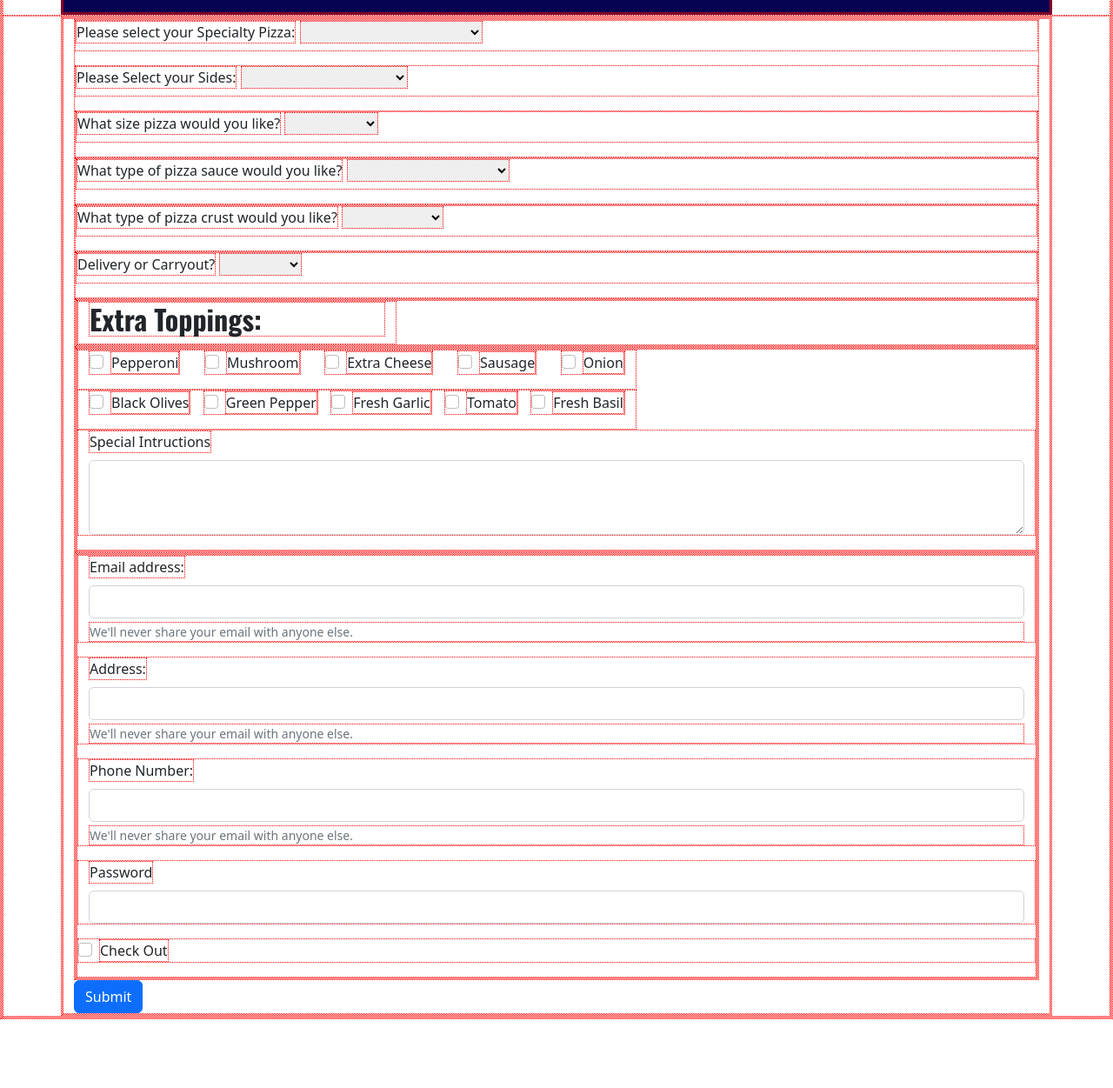
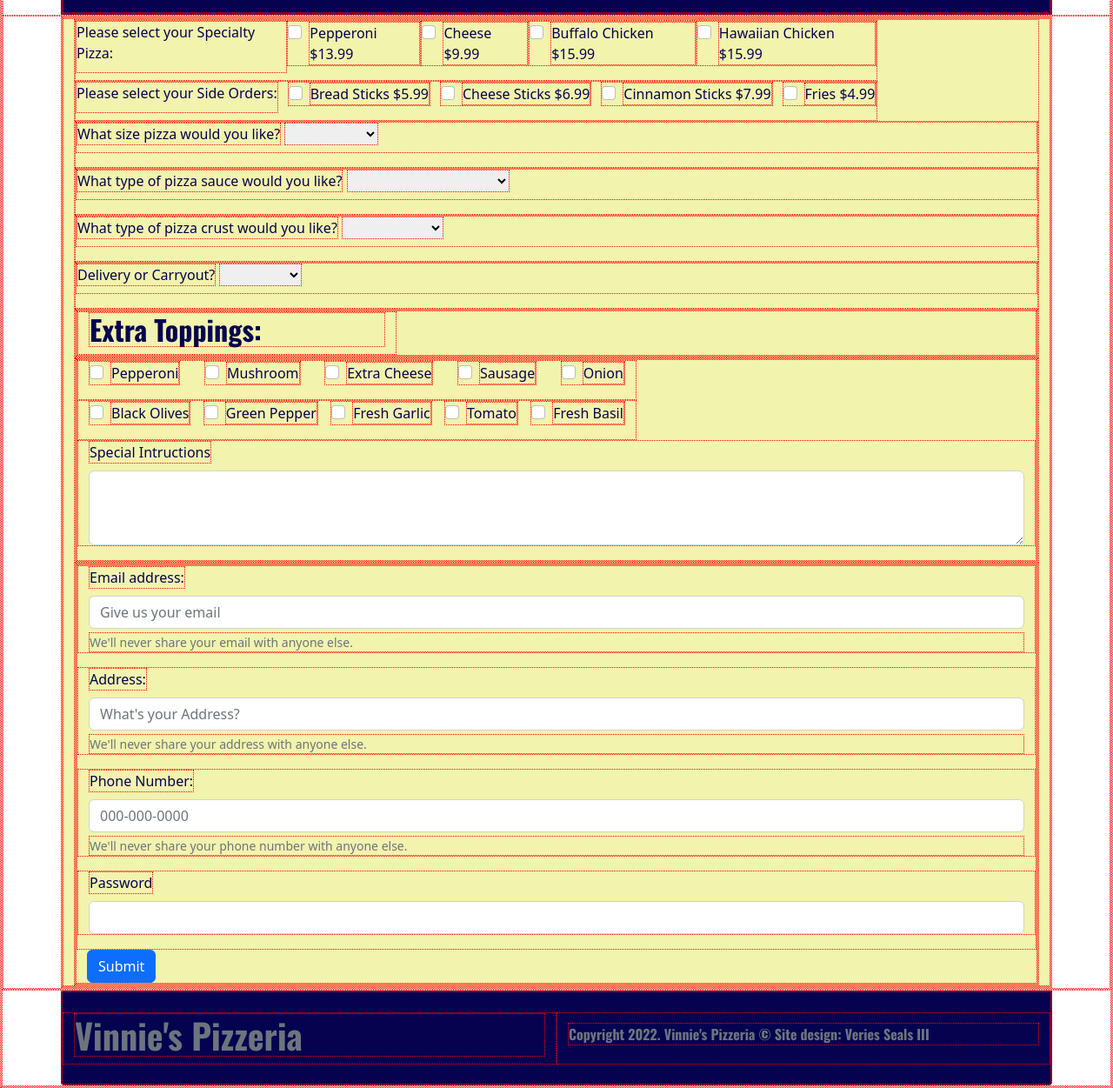
Before and after one commit to veriesseals/onlinePizzaStore, a plain HTML site: page index.html in a window 1280 px wide. Shown: the part 1187-2438 px from the top of the page at 87% size. Before the commit the page ends 2359 px from the top, so only its background shows below. Drawn offline with nearby package versions, Linux system fonts and the light colour scheme.

Commit message:
Made Changes to Section 5. Added more checkboxes

```diff
--- a/css/style.css
+++ b/css/style.css
@@ -109,6 +109,35 @@
 /* ------------------------------------------ */
 /* Section 5 */
 
+#sect-05-cont{
+    color: #050250;
+    background-color: #f2f3ad;
+}
 
 /* ------------------------------------------ */
 /* Section 5ab */
+
+
+/* ------------------------------------------ */
+/* Section 6 */
+
+#sect-06-cont{
+    background-color: #050250;
+    border-bottom-left-radius: 4px;
+    border-bottom-right-radius: 4px;
+}
+
+#sect-06-cont-title {
+    color: #f2f3ad;
+    margin-top: 2%;
+    margin-bottom: 2%;
+    font-family: 'Oswald', sans-serif;
+}
+
+#sect-06-cont-copyright {
+    color: #f2f3ad;
+    margin-top: 2%;
+    margin-bottom: 2%;
+    padding-top: 1%;
+    font-family: 'Oswald', sans-serif;
+}
--- a/index.html
+++ b/index.html
@@ -165,33 +165,61 @@
         <!-- Pizza Order Form -->
 
         <section class="section5">
-            <div class="container">
+            <div id="sect-05-cont" class="container">
                 <div class="row">
                     <div class="col-md-12">
                         <form>
                             <!-- Pizza Type -->
-                            <div class="mb-3">
-                              <label for="sampleOrderSelection1" class="form-label">Please select your Specialty Pizza:</label>
-                              <select id="pizza-form" name="pizza-type">
-                                <option value="small"></option>
-                                <option value="pepperoni">Pepperoni $13.99</option>
-                                <option value="cheese">Cheese $9.99</option>
-                                <option value="buffalo-chicken">Buffalo Chicken $15.99</option>
-                                <option value="hawaiin-chicken">Hawaiian Chicken $15.99</option>
-                              </select>
+                            <div class="col-md-10 d-flex justify-content-md-between">
+
+                                <label for="sampleOrderSelection1" class="form-label">Please select your Specialty Pizza:</label>
+                                <div class="mb-3 form-check">
+                                    <input type="checkbox" class="form-check-input" id="exampleCheck1">
+                                    <label class="form-check-label" for="exampleCheck1">Pepperoni $13.99</label>
+                                </div>
+
+                                <div class="mb-3 form-check">
+                                    <input type="checkbox" class="form-check-input" id="exampleCheck1">
+                                    <label class="form-check-label" for="exampleCheck1">Cheese $9.99</label>
+                                </div>
+
+                                <div class="mb-3 form-check">
+                                    <input type="checkbox" class="form-check-input" id="exampleCheck1">
+                                    <label class="form-check-label" for="exampleCheck1">Buffalo Chicken $15.99</label>
+                                </div>
+
+                                <div class="mb-3 form-check">
+                                    <input type="checkbox" class="form-check-input" id="exampleCheck1">
+                                    <label class="form-check-label" for="exampleCheck1">Hawaiian Chicken $15.99</label>
+                                </div>
                             </div>
+                            <!-- Pizza Type End -->
 
                             <!-- Pizza Sides -->
-                            <div class="mb-3">
-                                <label for="sampleOrderSelection2" class="form-label">Please Select your Sides:</label>
-                                <select id="pizza-form" name="pizza-sides">
-                                <option value="small"></option>
-                                  <option value="pepperoni">Bread Sticks $5.99</option>
-                                  <option value="cheese">Cheese Sticks $6.99</option>
-                                  <option value="buffalo-chicken">Cinnamon Sticks $7.99</option>
-                                  <option value="hawaiin-chicken">Fries $4.99</option>
-                                </select>
-                              </div>
+                            <div class="col-md-10 d-flex justify-content-md-between">
+
+                                <label for="sampleOrderSelection1" class="form-label">Please select your Side Orders:</label>
+                                <div class="mb-3 form-check">
+                                    <input type="checkbox" class="form-check-input" id="exampleCheck1">
+                                    <label class="form-check-label" for="exampleCheck1">Bread Sticks $5.99</label>
+                                </div>
+
+                                <div class="mb-3 form-check">
+                                    <input type="checkbox" class="form-check-input" id="exampleCheck1">
+                                    <label class="form-check-label" for="exampleCheck1">Cheese Sticks $6.99</label>
+                                </div>
+
+                                <div class="mb-3 form-check">
+                                    <input type="checkbox" class="form-check-input" id="exampleCheck1">
+                                    <label class="form-check-label" for="exampleCheck1">Cinnamon Sticks $7.99</label>
+                                </div>
+
+                                <div class="mb-3 form-check">
+                                    <input type="checkbox" class="form-check-input" id="exampleCheck1">
+                                    <label class="form-check-label" for="exampleCheck1">Fries $4.99</label>
+                                </div>
+                            </div>
+                            <!-- Pizza Sides End -->
 
                             <!-- Pizza Size -->
                             <section class="section5a">
@@ -332,38 +360,36 @@
                                     <div class="row">
                                         <form>
                                             <div class="mb-3">
-                                              <label for="exampleInputEmail1" class="form-label">Email address:</label>
-                                              <input type="email" class="form-control" id="exampleInputEmail1" aria-describedby="emailHelp">
+                                              <label for="exampleInputEmail" class="form-label">Email address:</label>
+                                              <input type="email" class="form-control" id="exampleInputEmail" placeholder="Give us your email" aria-describedby="emailHelp">
                                               <div id="emailHelp" class="form-text">We'll never share your email with anyone else.</div>
                                             </div>
 
                                             <div class="mb-3">
-                                                <label for="exampleInputEmail1" class="form-label"> Address:</label>
-                                                <input type="text" class="form-control" id="exampleInputEmail1" aria-describedby="emailHelp">
-                                                <div id="emailHelp" class="form-text">We'll never share your email with anyone else.</div>
+                                                <label for="exampleInputAddress" class="form-label"> Address:</label>
+                                                <input type="text" class="form-control" id="exampleInputAddress" placeholder="What's your Address?" aria-describedby="emailHelp">
+                                                <div id="addressHelp" class="form-text">We'll never share your address with anyone else.</div>
                                               </div>
 
                                               <div class="mb-3">
-                                                <label for="exampleInputEmail1" class="form-label">Phone Number:</label>
-                                                <input type="number" class="form-control" id="exampleInputEmail1" aria-describedby="emailHelp">
-                                                <div id="emailHelp" class="form-text">We'll never share your email with anyone else.</div>
+                                                <label for="exampleInputPhone" class="form-label">Phone Number:</label>
+                                                <input type="number" class="form-control" id="exampleInputPhone" placeholder="000-000-0000" aria-describedby="phoneHelp">
+                                                <div id="emailHelp" class="form-text">We'll never share your phone number with anyone else.</div>
                                               </div>
                                             <div class="mb-3">
-                                              <label for="exampleInputPassword1" class="form-label">Password</label>
-                                              <input type="password" class="form-control" id="exampleInputPassword1">
+                                              <label for="exampleInputPassword" class="form-label">Password</label>
+                                              <input type="password" class="form-control" id="exampleInputPassword">
                                             </div>
-                                            <div class="mb-3 form-check">
-                                              <input type="checkbox" class="form-check-input" id="exampleCheck1">
-                                              <label class="form-check-label" for="exampleCheck1">Check Out</label>
+
                                             </div>
+                                            <!-- Submit Button -->
+                                            <button type="submit" class="btn btn-primary">Submit</button>
                                           </form>
                                     </div>
                                 </div>
                             </section>
 
 
-                            <!-- Submit Button -->
-                            <button type="submit" class="btn btn-primary">Submit</button>
                           </form>
                     </div>
                 </div>
@@ -372,6 +398,19 @@
 
 
     </main>
+
+    <footer>
+        <div id="sect-06-cont" class="container">
+            <div class="row">
+                <div id="sect-06-cont-title" class="col-md-6 text-muted">
+                    <h1>Vinnie's Pizzeria</h1>
+                </div>
+                <div id="sect-06-cont-copyright" class="col-md-6 text-muted">
+                    <p>Copyright 2022. Vinnie's Pizzeria &copy; Site design: Veries Seals III</p>
+                </div>
+            </div>
+        </div>
+    </footer>
 
 
 
```
